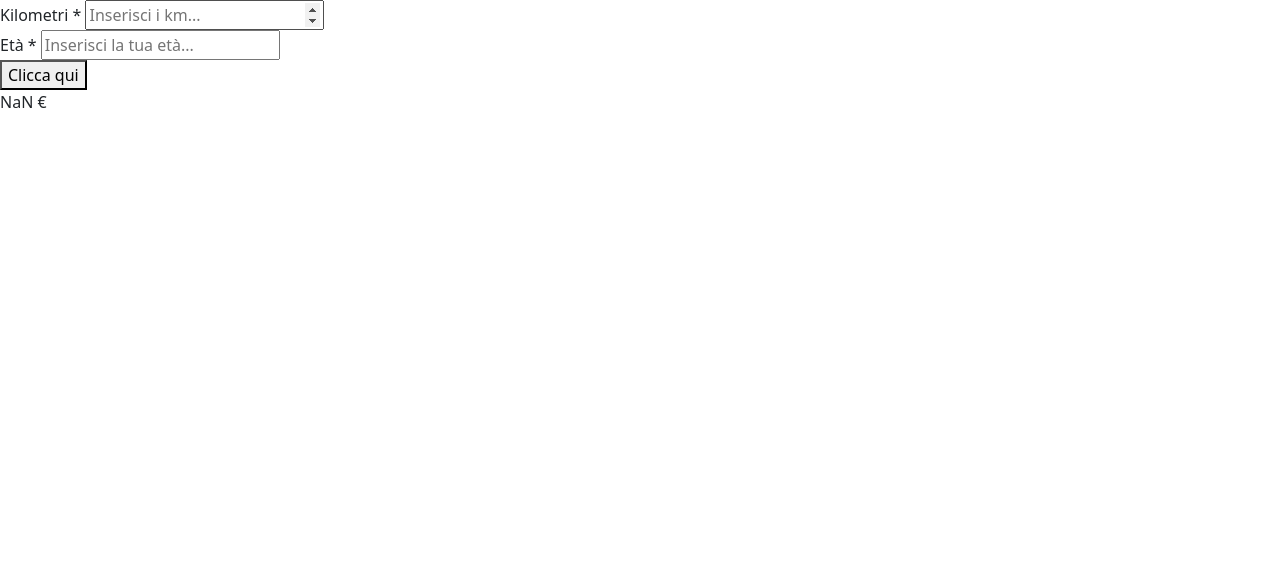
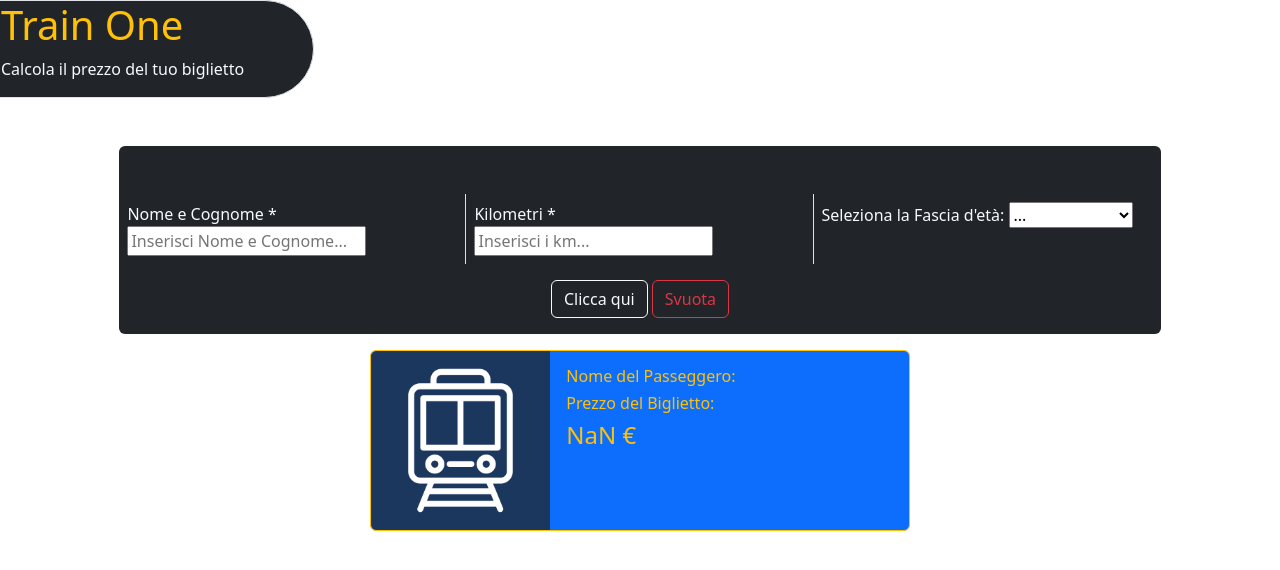
Before and after one commit to nicolaceccagnoli/js-biglietto-treno-form, a plain HTML site: page index.html in a window 1280 px wide. Both pictures are taken after a click on the button "Clicca qui". Drawn offline with nearby package versions, Linux system fonts and the light colour scheme.

Commit message:
Edit Layout (to Fix)

```diff
--- a/css/style.css
+++ b/css/style.css
@@ -28,5 +28,5 @@
 */
 
 html{
-    font-family: Arial, Helvetica, sans-serif;
+    font-family: 'Lato', sans-serif;
 }
--- a/index.html
+++ b/index.html
@@ -4,7 +4,12 @@
     <meta charset="UTF-8">
     <meta http-equiv="X-UA-Compatible" content="IE=edge">
     <meta name="viewport" content="width=device-width, initial-scale=1.0">
-    <title>Template HTML CSS</title>
+    <title>Train One</title>
+
+    <!-- Google Font -->
+    <link rel="preconnect" href="https://fonts.googleapis.com">
+    <link rel="preconnect" href="https://fonts.gstatic.com" crossorigin>
+    <link href="https://fonts.googleapis.com/css2?family=Lato:wght@400;700&display=swap" rel="stylesheet">
 
     <!-- BOOTSTRAP -->
     <link href="https://cdn.jsdelivr.net/npm/bootstrap@5.3.2/dist/css/bootstrap.min.css" rel="stylesheet" integrity="sha384-T3c6CoIi6uLrA9TneNEoa7RxnatzjcDSCmG1MXxSR1GAsXEV/Dwwykc2MPK8M2HN" crossorigin="anonymous">
@@ -13,20 +18,55 @@
     <link rel="stylesheet" href="css/style.css">
 </head>
 <body>
-    <div>
+
+    <div class="row">
+        <div class="col-auto border rounded-end-pill bg-dark w-25">
+            <h1 class="text-warning">
+                Train One
+            </h1>
+            <p class="text-light">
+                Calcola il prezzo del tuo biglietto
+            </p>
+        </div>
+    </div>
+
+    <div class="row justify-content-center mt-5">
+
+        <div class="col-auto bg-dark h-auto rounded">
 
             <form>
 
+                <div class="row mt-5">
+
+                    <div class="col-4 p-2 border-end">
+
+                        <label for="name" class="text-light">
+                            Nome e Cognome
+                        <span>
+                            *
+                        </span>
                         <div>
-                <label for="km">
+                            <input id="name" name="name" type="text" placeholder="Inserisci Nome e Cognome...">
+                        </div>
+
+                    </div>
+
+
+                    <div class="col-4 p-2 border-end">
+
+                        <label for="km" class="text-light">
                             Kilometri
                         <span>
                             *
                         </span>
+                        <div>
                             <input id="km" name="km" type="number" placeholder="Inserisci i km...">
                         </div>
 
-            <div>
+                    </div>
+
+                    <!-- <div>
+
                         <label for="age">
                             Età
                             <span>
@@ -34,22 +74,85 @@
                             </span>
                         </label>
                         <input id="age" name="age" type="number" placeholder="Inserisci la tua età...">
+
+                    </div> -->
+
+                    <div class="col-4 p-2">
+
+                        <label for="age-range" class="text-light">
+                            Seleziona la Fascia d'età:
+                        </label>
+
+                        <select name="age-range" id="age-range">
+                            <option value="" selected>...</option>
+                            <option value="under">
+                                Minorenne
+                            </option>
+                            <option value="over">
+                                Maggiorenne
+                            </option>
+                            <option value="elderly">
+                                Over 65
+                            </option>
+                        </select>
+
                     </div>
 
-            <div>
-                <button type="button" id="special-button">
+                    <div class="col-12 mt-3 mb-3 text-center">
+                        <button type="button" id="special-button" class="btn btn-outline-light">
                             Clicca qui
                         </button>
+
+                        <button type="reset" class="btn btn-outline-danger">
+                            Svuota
+                        </button>
+                    </div>
+
                 </div>
 
             </form>
 
-        <div>
-            <p class="my-ticket">
-
-            </p>
         </div>
 
+        <div class="row justify-content-center">
+
+            <div class="col-8">
+            </div>
+
+        </div>
+
+    </div>
+
+    <div class="row justify-content-center mt-3">
+        <div class="col-auto">
+            <div class="card mb-3 bg-primary text-warning border-warning" style="max-width: 540px;">
+                <div class="row g-0">
+                  <div class="col-md-4">
+                    <img src="img/train.png" class="img-fluid rounded-start bg-dark bg-opacity-75" alt="...">
+                  </div>
+                  <div class="col-md-8">
+                    <div class="card-body">
+                      <div class="card-text">
+                        <h6>
+                            Nome del Passeggero:
+                        </h6>
+                        <h4 id="passenger-name" class="text-white">
+
+                        </h4>
+                      </div>
+                      <div>
+                        <h6>
+                            Prezzo del Biglietto:
+                        </h6>
+                        <h4 class="my-ticket" class="text-white">
+
+                        </h4>
+                      </div>
+                    </div>
+                  </div>
+                </div>
+            </div>
+        </div>
     </div>
 
     <!-- BOOTSTRAP JS -->
--- a/js/main.js
+++ b/js/main.js
@@ -14,6 +14,16 @@ const myButton = document.querySelector('#special-button');
 // Creo la Variabile che conterà il numero dei 'click' sul bottone del mio Form
 
 let counter = 0;
+
+// BONUS : Chiedo all'utente Il Nome e il Cognome
+
+let passengerName = document.querySelector('#name');
+let passengerNameValue = Object.toString(passengerName);
+
+console.log('passengerName',passengerName, typeof passengerName);
+console.log('passengerNameValue', passengerNameValue, typeof passengerNameValue);
+
+
 
 // Imposto l'evento che viene scatenato dal 'click' su "myButton"
 
@@ -32,7 +42,7 @@ myButton.addEventListener('click', function() {
 
 //  Converto il typeof dell'input km
 
-    kmInputValue = parseInt(kmInput.value);
+    const kmInputValue = parseInt(kmInput.value);
 
 
     console.log('kmInput', kmInput, typeof kmInput);
@@ -40,14 +50,19 @@ myButton.addEventListener('click', function() {
 
 // 2) Chiedi all' Utente l'età
 
-    const ageInput = document.querySelector('#age');
+    // const ageInput = document.querySelector('#age');
 
 //  Converto il typeof dell'input age
 
-    ageInputValue = parseInt(ageInput.value);
+    // ageInputValue = parseInt(ageInput.value);
 
-    console.log('age', age, typeof age);
-    console.log('ageInputValue', ageInputValue, typeof ageInputValue);
+    // console.log('age', age, typeof age);
+    // console.log('ageInputValue', ageInputValue, typeof ageInputValue);
+
+// Chiedo all'utente di inserire un valore nella Select del Form
+
+    let myAgeRange = document.querySelector('#age-range').value;
+    console.log(myAgeRange);
 
 // Creo la Variabile che mi calcola il prezzo del Biglietto
 
@@ -87,19 +102,25 @@ myButton.addEventListener('click', function() {
 
 // 3) Applica lo sconto in base all'età del passeggero
 
-    if(ageInputValue < 18) {
+    if (myAgeRange === 'under' ) {
 
         // Stampo il Biglietto Under in pagina
 
         myTicket.innerHTML = ticketPriceUnderValue.toFixed(2) + ' €';
         console.log(ticketPriceUnderValue.toFixed(2));
 
+
+        // BONUS : Stampo il Nome del Passeggero sul biglietto
+
+        document.querySelector('#passenger-name').innerHTML = passengerNameValue;
+
         // Una volta calcolato il prezzo del Biglietto, allora resetto i valori del Form
 
         kmInput.value = 'Inserisci i km...';
-        ageInput.value = 'Inserisci la tua età...'
+        document.querySelector('#age-range').value = '';
+        // ageInput.value = 'Inserisci la tua età...'
 
-    } else if (ageInputValue > 65) {
+    } else if (myAgeRange === 'elderly' ) {
 
         //  Stampo il Biglietto Over in pagina
 
@@ -109,7 +130,8 @@ myButton.addEventListener('click', function() {
         // Una volta calcolato il prezzo del Biglietto, allora resetto i valori del Form
 
         kmInput.value = 'Inserisci i km...';
-        ageInput.value = 'Inserisci la tua età...'
+        document.querySelector('#age-range').value = '';
+        // ageInput.value = 'Inserisci la tua età...'
 
 
     } else {
@@ -122,7 +144,8 @@ myButton.addEventListener('click', function() {
         // Una volta calcolato il prezzo del Biglietto, allora resetto i valori del Form
 
         kmInput.value = 'Inserisci i km...';
-        ageInput.value = 'Inserisci la tua età...'
+        document.querySelector('#age-range').value = '';
+        // ageInput.value = 'Inserisci la tua età...'
 
 
     }
```
Also changed, not shown: img/train.png (added), 1 other file. Lines whose indentation alone changed are shown as unchanged.
